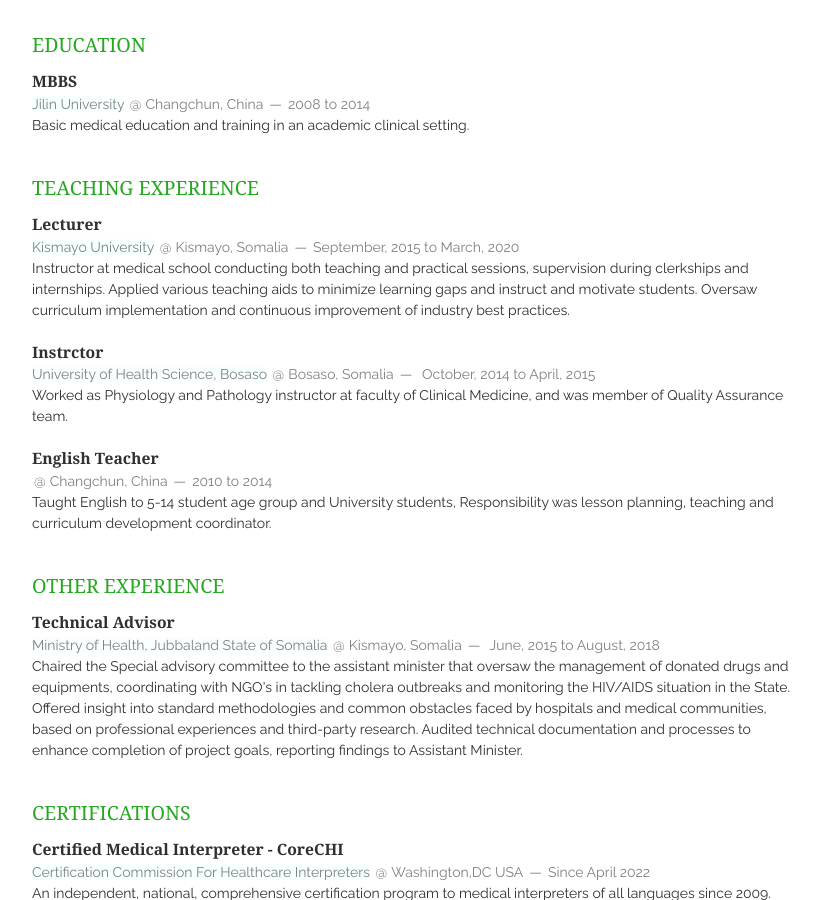
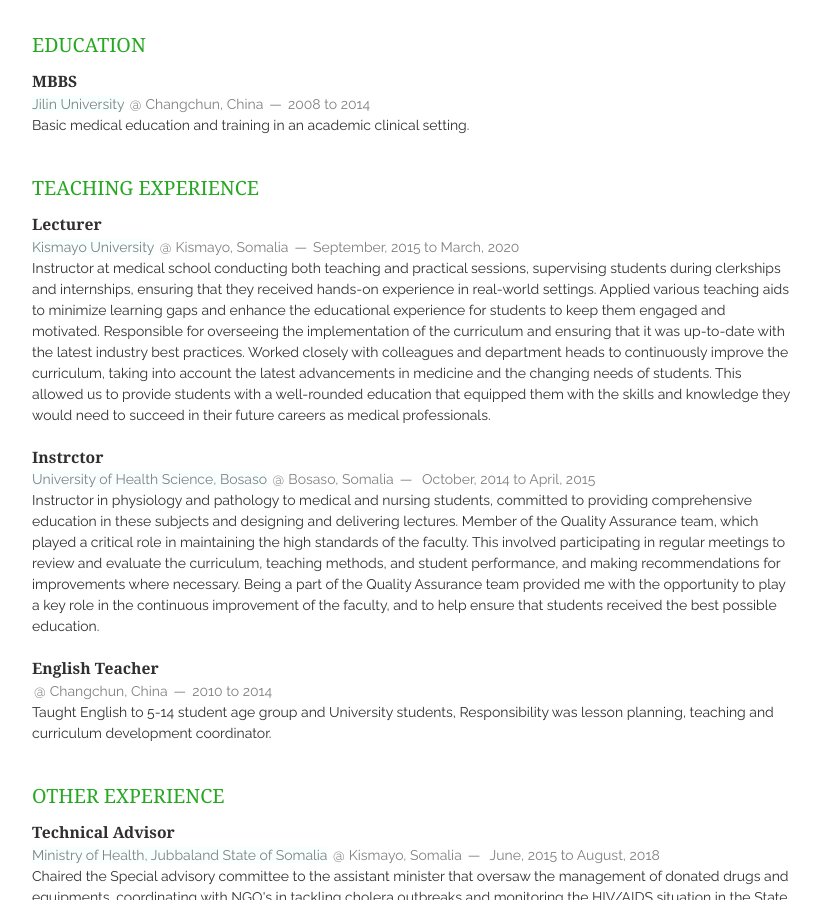
Before and after one commit to burhaninho/vitae, a Jekyll site: the page built from index.html, in a window 1280 px wide and 900 px high, scrolled down 1247 px. Shown: the whole window, without its empty margins (328-1149 px from the left). Built offline with Jekyll 4.4.1, drawn with Linux system fonts in a browser that asks for light colours; nearby versions of some CDN libraries.

Commit message:
Update teaching.html

```diff
--- a/_includes/teaching.html
+++ b/_includes/teaching.html
@@ -7,9 +7,9 @@
             <span><address>Kismayo, Somalia</address><time>September, 2015 to March, 2020</time></span>
         </header>
         <p>
-           Instructor at medical school conducting both teaching and practical sessions, supervision during clerkships and internships.
-           Applied various teaching aids to minimize learning gaps and instruct and motivate students.
-           Oversaw curriculum implementation and continuous improvement of industry best practices.
+           Instructor at medical school conducting both teaching and practical sessions, supervising students during clerkships and internships, ensuring that they received hands-on experience in real-world settings.
+           Applied various teaching aids to minimize learning gaps and enhance the educational experience for students to keep them engaged and motivated.
+           Responsible for overseeing the implementation of the curriculum and ensuring that it was up-to-date with the latest industry best practices. Worked closely with colleagues and department heads to continuously improve the curriculum, taking into account the latest advancements in medicine and the changing needs of students. This allowed us to provide students with a well-rounded education that equipped them with the skills and knowledge they would need to succeed in their future careers as medical professionals.
         </p>
     </article>
     <article>
@@ -19,7 +19,9 @@
             <span><address>Bosaso, Somalia</address><time> October, 2014 to April, 2015</time></span>
         </header>
         <p>
-           Worked as Physiology and Pathology instructor at faculty of Clinical Medicine, and was member of Quality Assurance team.
+           Instructor in physiology and pathology to medical and nursing students, committed to providing comprehensive education in these subjects and designing and delivering lectures.
+           Member of the Quality Assurance team, which played a critical role in maintaining the high standards of the faculty. This involved participating in regular meetings to review and evaluate the curriculum, teaching methods, and student performance, and making recommendations for improvements where necessary.
+           Being a part of the Quality Assurance team provided me with the opportunity to play a key role in the continuous improvement of the faculty, and to help ensure that students received the best possible education.
         </p>
     </article>
     <article>
```
